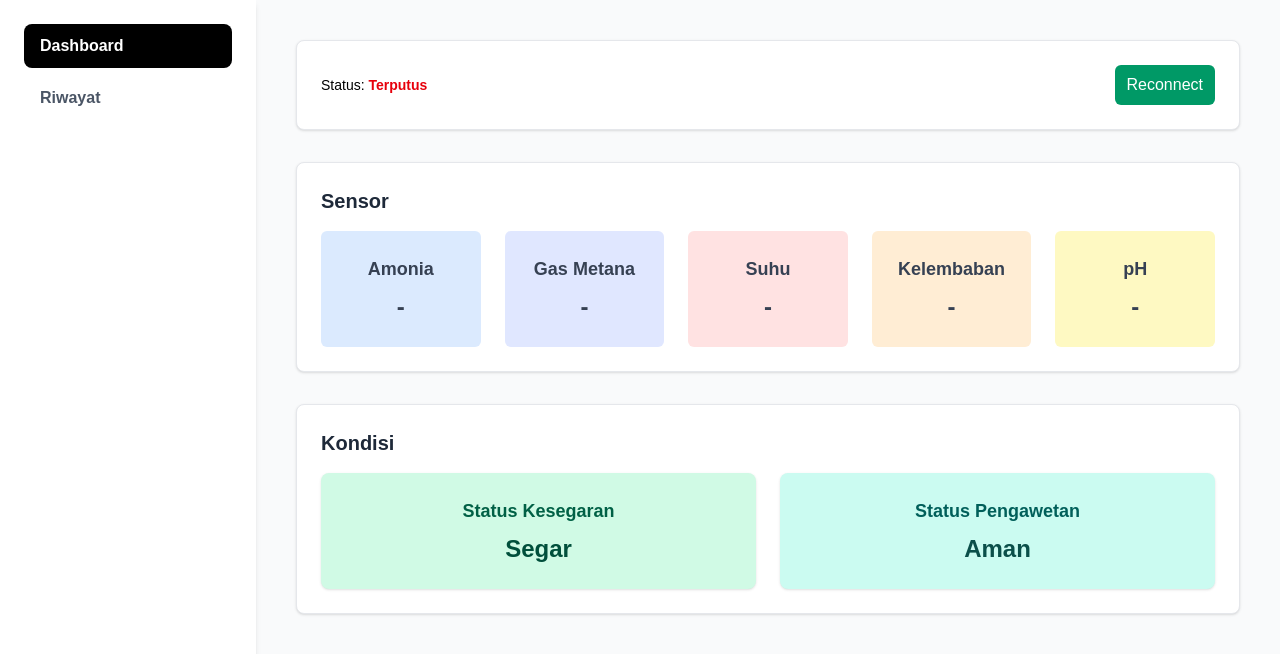
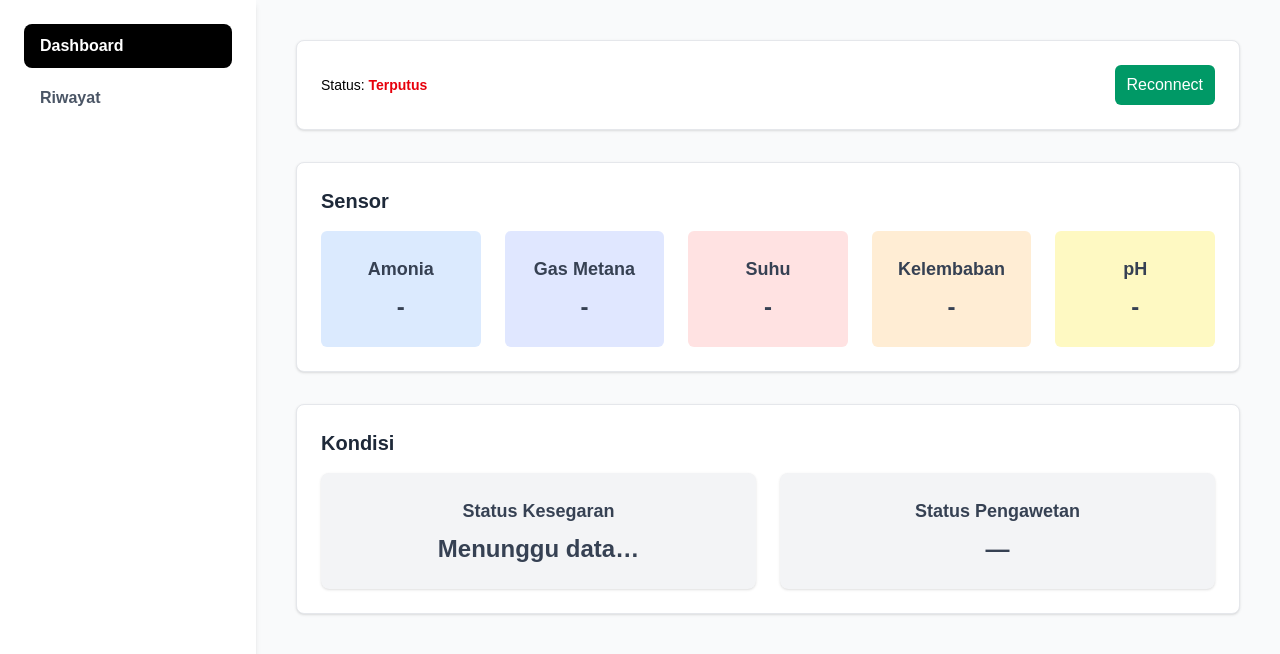
Before and after one commit to Capstone-E03/webapp, a Next.js app: page / in a window 1280 px wide. Shown: the top 654 px of the page. Built offline with nearby package versions, Linux system fonts and the light colour scheme; no server answers.

Commit message:
refactor: status component

```diff
--- a/src/app/page.js
+++ b/src/app/page.js
@@ -1,7 +1,9 @@
 "use client";
 
+import { useSensorData } from "@/contexts/SensorDataContext";
+
 import LiveData from "@/components/LiveData";
-import { useSensorData } from "@/contexts/SensorDataContext";
+import Status from "@/components/Status";
 
 export default function Home() {
   const {
@@ -22,7 +24,9 @@ export default function Home() {
             Status:{" "}
             <span
               className={
-                connected ? "text-green-600 font-semibold" : "text-red-600 font-semibold"
+                connected
+                  ? "text-green-600 font-semibold"
+                  : "text-red-600 font-semibold"
               }
             >
               {connected ? "Terhubung" : "Terputus"}
@@ -66,23 +70,7 @@ export default function Home() {
       </section>
 
       {/* Kondisi Section (placeholder) */}
-      <section className="p-6 bg-white border border-gray-200 rounded-lg shadow-sm">
-        <h2 className="text-xl font-bold text-gray-800 mb-4">Kondisi</h2>
-        <div className="grid grid-cols-1 md:grid-cols-2 gap-6">
-          <div className="p-6 bg-emerald-100 rounded-lg shadow text-center">
-            <h3 className="text-lg font-bold text-emerald-800 mb-2">
-              Status Kesegaran
-            </h3>
-            <p className="text-2xl font-semibold text-emerald-900">Segar</p>
-          </div>
-          <div className="p-6 bg-teal-100 rounded-lg shadow text-center">
-            <h3 className="text-lg font-bold text-teal-800 mb-2">
-              Status Pengawetan
-            </h3>
-            <p className="text-2xl font-semibold text-teal-900">Aman</p>
-          </div>
-        </div>
-      </section>
+      <Status />
     </>
   );
 }
--- /dev/null
+++ b/src/components/Status.js
@@ -0,0 +1,93 @@
+"use client";
+
+import { useMemo } from "react";
+import { useSensorData } from "@/contexts/SensorDataContext";
+
+function mapFresh(code) {
+  switch ((code || "-").toUpperCase()) {
+    case "SS": // Sangat Segar
+      return {
+        label: "Sangat Segar",
+        badgeBg: "bg-emerald-100",
+        titleColor: "text-emerald-800",
+        valueColor: "text-emerald-900",
+        preservation: "Aman",
+        preservationBg: "bg-teal-100",
+        preservationTitle: "text-teal-800",
+        preservationValue: "text-teal-900",
+      };
+    case "S": // Segar
+      return {
+        label: "Segar",
+        badgeBg: "bg-emerald-100",
+        titleColor: "text-emerald-800",
+        valueColor: "text-emerald-900",
+        preservation: "Aman",
+        preservationBg: "bg-teal-100",
+        preservationTitle: "text-teal-800",
+        preservationValue: "text-teal-900",
+      };
+    case "KS": // Kurang Segar
+      return {
+        label: "Kurang Segar",
+        badgeBg: "bg-amber-100",
+        titleColor: "text-amber-800",
+        valueColor: "text-amber-900",
+        preservation: "Wajib Es/Chiller",
+        preservationBg: "bg-yellow-100",
+        preservationTitle: "text-yellow-800",
+        preservationValue: "text-yellow-900",
+      };
+    case "B": // Busuk
+      return {
+        label: "Tidak Segar",
+        badgeBg: "bg-rose-100",
+        titleColor: "text-rose-800",
+        valueColor: "text-rose-900",
+        preservation: "Buang / Olah Limbah",
+        preservationBg: "bg-red-100",
+        preservationTitle: "text-red-800",
+        preservationValue: "text-red-900",
+      };
+    default:
+      return {
+        label: "Menunggu data…",
+        badgeBg: "bg-gray-100",
+        titleColor: "text-gray-700",
+        valueColor: "text-gray-700",
+        preservation: "—",
+        preservationBg: "bg-gray-100",
+        preservationTitle: "text-gray-700",
+        preservationValue: "text-gray-700",
+      };
+  }
+}
+
+const Status = () => {
+  const { data } = useSensorData();
+  const m = useMemo(() => mapFresh(data.fresh), [data.fresh]);
+
+  return (
+    <section className="p-6 bg-white border border-gray-200 rounded-lg shadow-sm">
+      <h2 className="text-xl font-bold text-gray-800 mb-4">Kondisi</h2>
+      <div className="grid grid-cols-1 md:grid-cols-2 gap-6">
+        <div className={`p-6 ${m.badgeBg} rounded-lg shadow text-center`}>
+          <h3 className={`text-lg font-bold ${m.titleColor} mb-2`}>
+            Status Kesegaran
+          </h3>
+          <p className={`text-2xl font-semibold ${m.valueColor}`}>{m.label}</p>
+        </div>
+        <div
+          className={`p-6 ${m.preservationBg} rounded-lg shadow text-center`}
+        >
+          <h3 className={`text-lg font-bold ${m.preservationTitle} mb-2`}>
+            Status Pengawetan
+          </h3>
+          <p className={`text-2xl font-semibold ${m.preservationValue}`}>—</p>
+        </div>
+      </div>
+    </section>
+  );
+};
+
+export default Status;
--- a/src/contexts/SensorDataContext.jsx
+++ b/src/contexts/SensorDataContext.jsx
@@ -11,6 +11,8 @@ const defaultData = Object.freeze({
   suhu: "-",
   humidity: "-",
   ph: "-",
+  fresh: "-",
+  preservation: "-",
 });
 
 const Ctx = createContext({
@@ -31,6 +33,8 @@ function normalize(msg) {
     suhu: p.T ?? p.suhu ?? "-",
     humidity: p.RH ?? p.humidity ?? "-",
     ph: p.pH ?? p.ph ?? "-",
+    fresh: p.fresh ?? "-",
+    preservation: p.preservation ?? "-",
   };
 }
 
@@ -66,6 +70,7 @@ export function SensorDataProvider({ children }) {
       // socket.io akan auto-reconnect; flag kita atur saat 'reconnect_attempt'
     };
 
+
     const onReconnectAttempt = () => setReconnecting(true);
     const onReconnect = () => setReconnecting(false);
 
@@ -74,11 +79,26 @@ export function SensorDataProvider({ children }) {
       setLastSeenAt(new Date());
     };
 
+    const onFreshness = (msg) => {
+      const code = msg?.fresh ?? msg?.message?.fresh ?? "-";
+      setData((prev) => ({ ...prev, fresh: code }));
+      setLastSeenAt(new Date());
+    };
+
+    const onPreservation = (msg) => {
+      const code = msg?.preservation ?? msg?.message?.preservation ?? "-";
+      setData((prev) => ({ ...prev, preservation: code }));
+      setLastSeenAt(new Date());
+    };
+
     socket.on("connect", onConnect);
     socket.on("disconnect", onDisconnect);
     socket.on("reconnect_attempt", onReconnectAttempt);
     socket.on("reconnect", onReconnect);
     socket.on("sensorData", onSensor);
+    socket.on("freshness", onFreshness);
+    socket.on("preservation", onPreservation);
+
 
     // Mulai koneksi awal:
     connectSocket();
@@ -98,6 +118,8 @@ export function SensorDataProvider({ children }) {
       socket.off("reconnect_attempt", onReconnectAttempt);
       socket.off("reconnect", onReconnect);
       socket.off("sensorData", onSensor);
+      socket.off("freshness", onFreshness);
+      socket.off("preservation", onPreservation);
       window.removeEventListener("online", goOnline);
       window.removeEventListener("offline", goOffline);
       // jangan disconnect di unmount provider (biasanya provider hidup sepanjang app)
```
